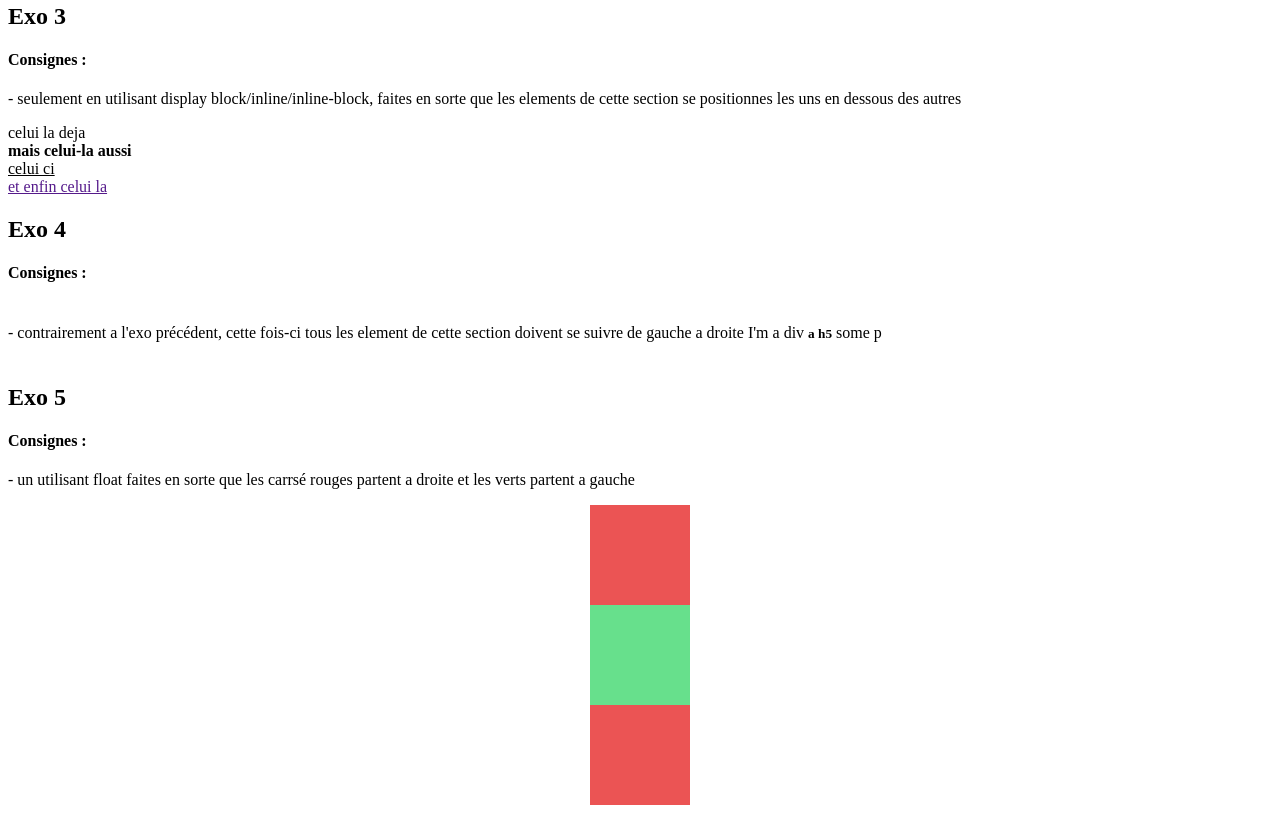
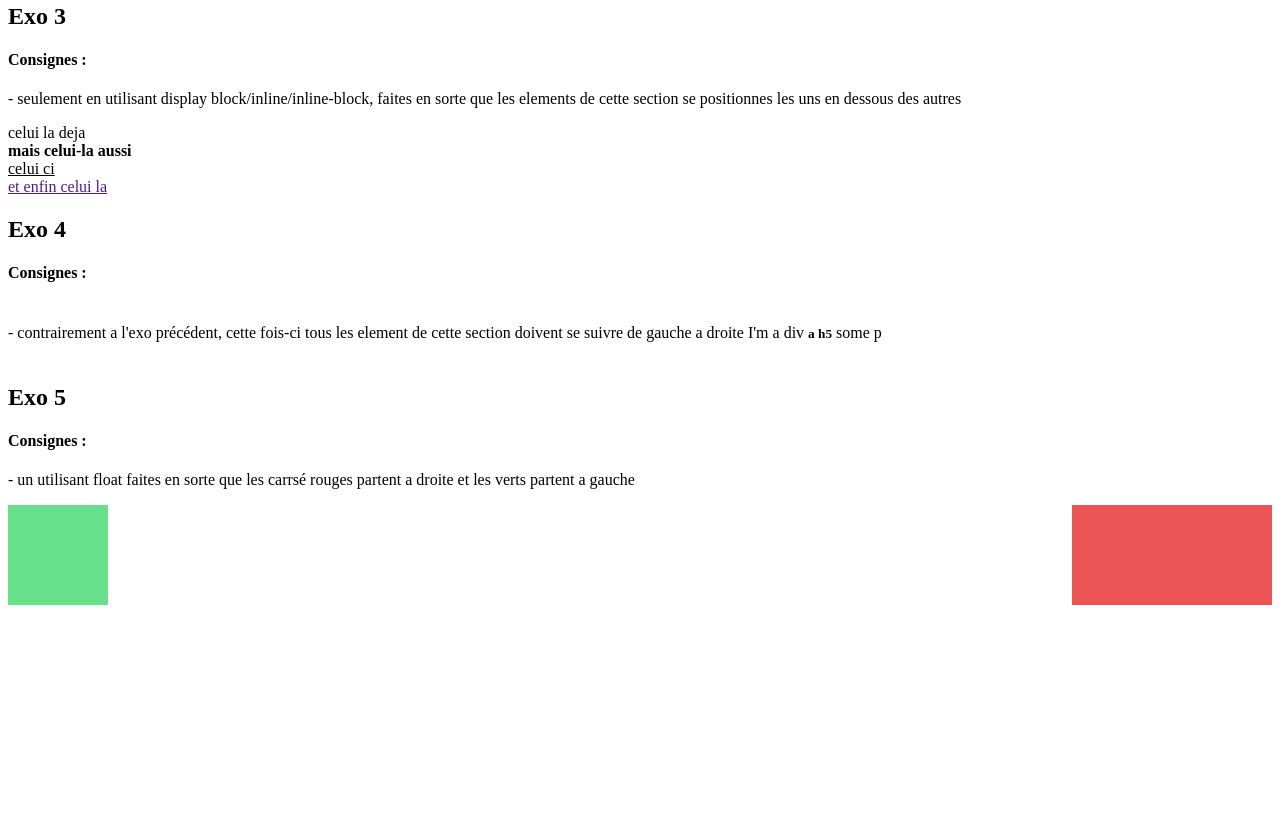
Before and after one commit to LeCheshire/Exo14, a plain HTML site: page index.html in a window 1280 px wide. Shown: the part 534-1347 px from the top of the page. After the commit the page ends 1139 px from the top, so only its background shows below. Drawn offline with Linux system fonts and the light colour scheme.

Commit message:
fin exo 14

```diff
--- a/public/css/style.css
+++ b/public/css/style.css
@@ -14,3 +14,11 @@ section:nth-child(4) span ,section:nth-child(4) strong,section:nth-child(4) u{
 section:nth-child(5) div ,section:nth-child(5) h5,section:nth-child(5) p{
     display: inline-block;
 }
+.squarre.red{
+    display: flex;
+    float:right;
+}
+.squarre.green{
+    display: flex;
+    float:left;
+}
```
